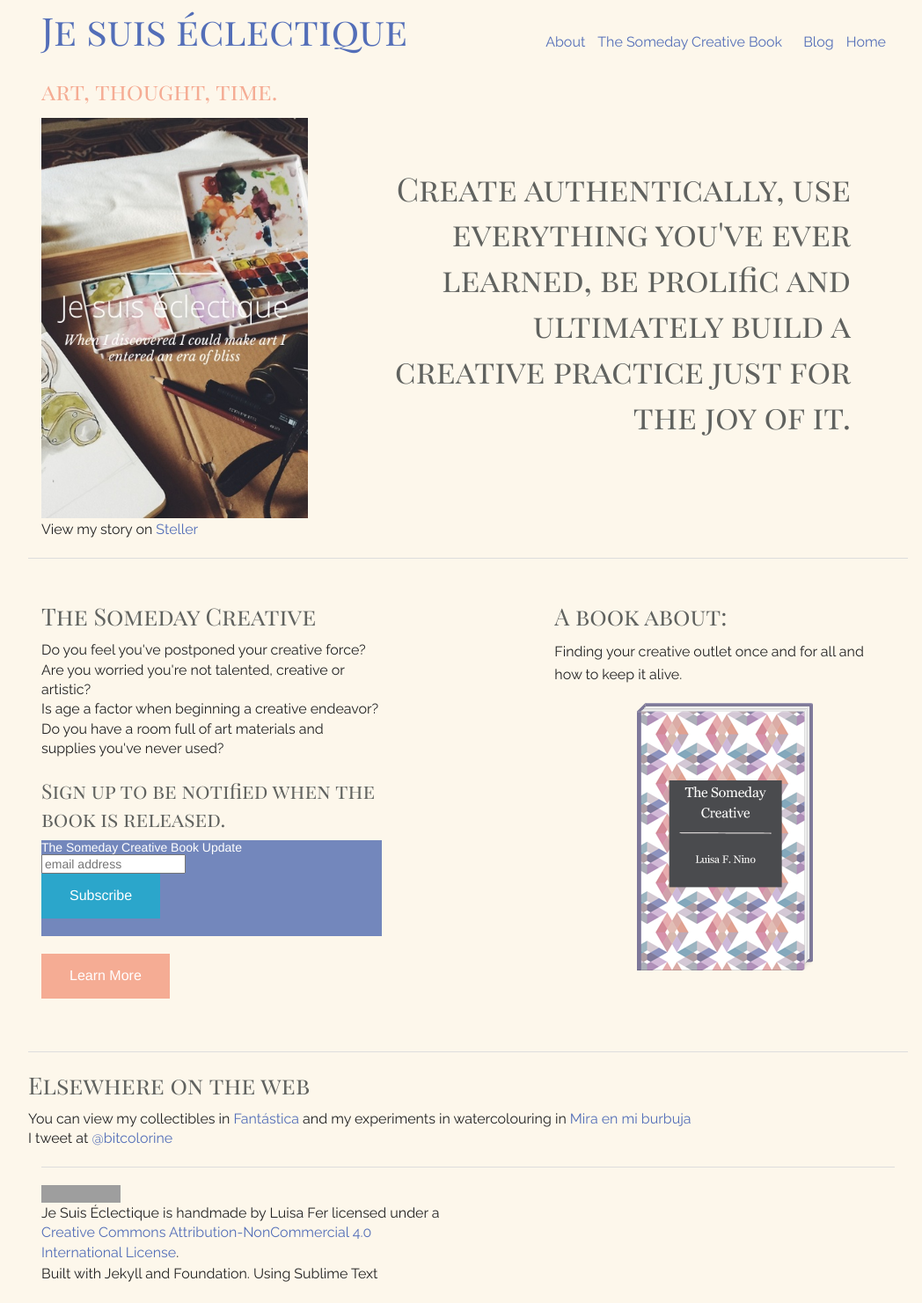
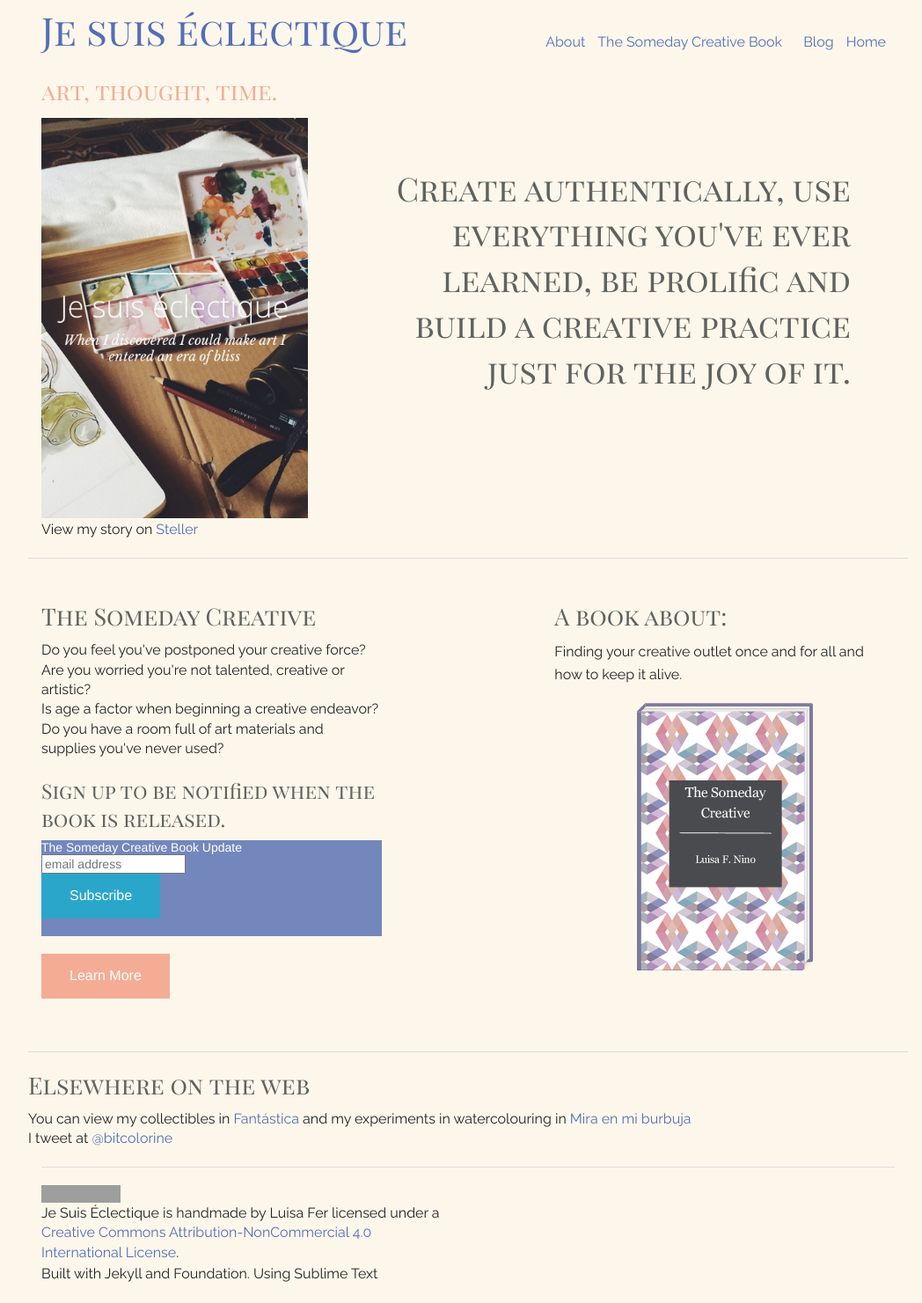
Before and after one commit to bitcolorine/Je-suis-eclectique, a Jekyll site: the page built from index.html, in a window 1280 px wide. Shown: the whole page at 88% size, without its empty margins (108-1156 px from the left). Built offline with Jekyll 4.4.1, drawn with Linux system fonts in a browser that asks for light colours; Markdown is read by kramdown in place of the engine named in the settings; the list of posts is cut into pages by our own code; comment, search, counter and statistics services are not loaded; grey boxes are pictures that could not be loaded.

Commit message:
corrected legende

```diff
--- a/_includes/legende.html
+++ b/_includes/legende.html
@@ -2,7 +2,7 @@
 
 			<!--<h2 class="small">Eclecticism:</h2>
 			<span class=definition> Selecting what appears to be best in various doctrines, methods, or styles. </span> -->
-			<h2>Create authentically, use everything you've ever learned, be prolific and ultimately build a creative practice just for the joy of it.</h2>
+			<h2>Create authentically, use everything you've ever learned, be prolific and build a creative practice just for the joy of it.</h2>
 
 
 			<!--After spending nine years looking for a creative outlet I found it. It was in front of my eyes, but I ignored it again and again. <br>
```
